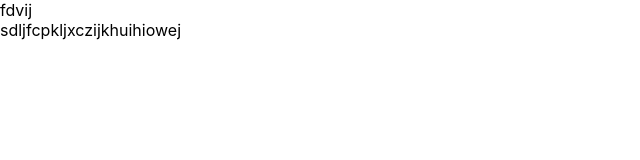
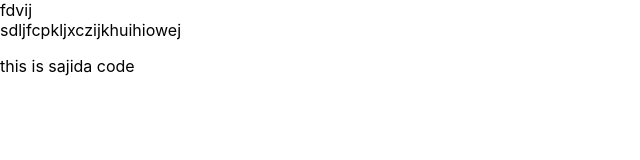
Before and after one commit to Moiz2000/Food-Ordering-Website, a React (Create React App) app in the folder frontend/: page /admin in a window 1280 px wide. Shown: the top 160 px of the page, without its empty margins (0-640 px from the left). Built offline with nearby package versions, Linux system fonts and the light colour scheme.

Commit message:
send 1 admin

```diff
--- a/frontend/src/pages/Admin.js
+++ b/frontend/src/pages/Admin.js
@@ -8,6 +8,7 @@ function Admin() {
     return (
     <div>fdvij
         <div>sdljfcpkljxczijkhuihiowej</div>
+        <p>this is sajida code</p>
     </div>
   )
 }
```
